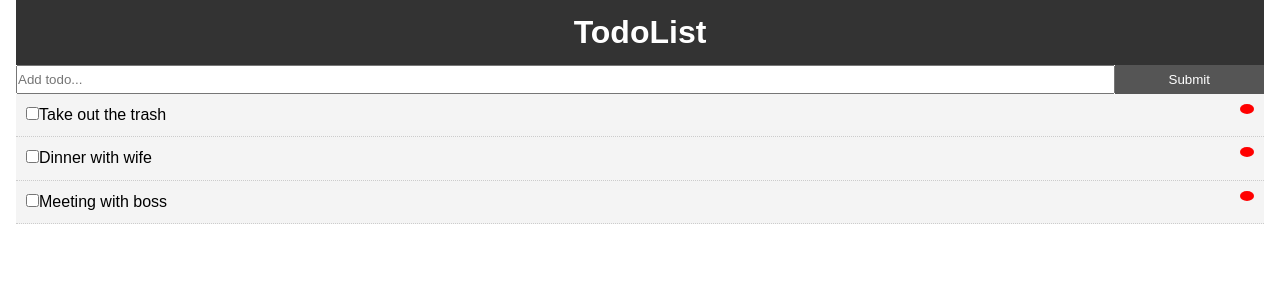
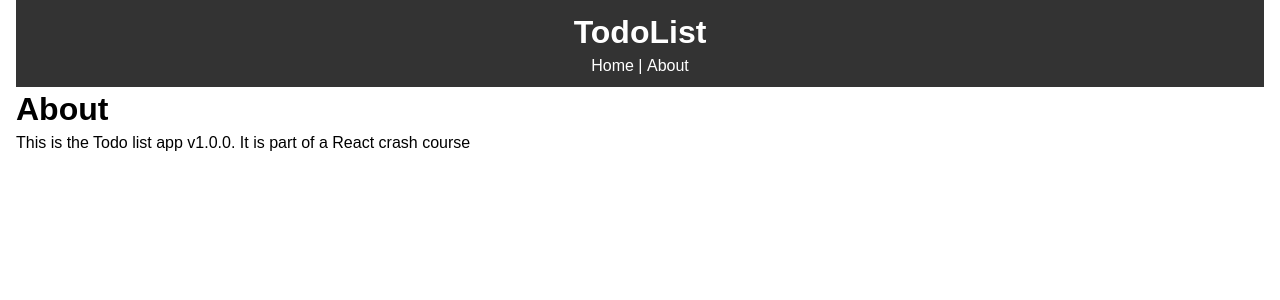
Before and after one commit to daveramai/react-crash-course, a React (Create React App) app in the folder crash-course-app/: page /about in a window 1280 px wide. Shown: the top 300 px of the page. Built offline with nearby package versions, Linux system fonts and the light colour scheme.

Commit message:
Instaled React Router and added About and home routes

```diff
--- a/crash-course-app/package.json
+++ b/crash-course-app/package.json
@@ -8,6 +8,7 @@
     "@testing-library/user-event": "^7.1.2",
     "react": "^16.13.1",
     "react-dom": "^16.13.1",
+    "react-router-dom": "^5.2.0",
     "react-scripts": "3.4.1",
     "uuid": "^8.1.0"
   },
--- a/crash-course-app/src/App.js
+++ b/crash-course-app/src/App.js
@@ -1,8 +1,11 @@
 import React from 'react';
 import './App.css';
+// React router
+import { BrowserRouter as Router, Route } from 'react-router-dom';
 import Todos from './components/Todos';
 import Header from './components/layout/Header';
 import Addtodo from './components/AddTodo';
+import About from './components/pages/About';
 import {v1 as uuid} from "uuid";
 
 class App extends React.Component {
@@ -67,20 +70,33 @@ class App extends React.Component {
     this.setState({todos: [...this.state.todos, newTodo] });
   }
 
+
   render() {
     // test access to state using chrome tools
     //console.log(this.state.todos)
     return (
+      // If we want to use router we have to wrap this with Router
+      <Router>
         <div className="App">
           <div className="container">
               <Header />
+              {/* ROUTE #1: We have to use a render prop for Router since its multiple components being routed here
+                  Also: exact was used to separate / from /about (like a grep function)
+              */}
+              <Route exact path="/" render={ props => (
+                <React.Fragment>
                     <Addtodo addTodo={this.AddTodo} />
                     {/* Add comment using CTRL+/ */}
                     {/* renders the todos component and pass state to it */}
                     {/* d. added ToggleComplete as a function to receive the value from Todos.js see step c. */}
                     <Todos todos={this.state.todos} markComplete={ this.ToggleComplete } delTodo={ this.DeleteTodo } />
+                </React.Fragment>
+              )} />
+              {/* Route #2: We use a component prop since the about is a single component here */}
+               <Route path="/about" component={About} />
           </div>
         </div>
+      </Router>
     );
   }
 
--- a/crash-course-app/src/components/layout/Header.js
+++ b/crash-course-app/src/components/layout/Header.js
@@ -1,9 +1,15 @@
 import React from 'react';
+// this import is needed since we cannot use A tags for router
+import { Link } from 'react-router-dom';
 
 function Header() {
     return (
         <header style={headerStyle}>
             <h1>TodoList</h1>
+            {/* use the Router Link here */}
+            <Link style={linkStyle} to="/">Home</Link>
+            &nbsp;|&nbsp;
+            <Link style={linkStyle} to="/about">About</Link>
         </header>
     )
 } //end function
@@ -15,4 +21,9 @@ const headerStyle = {
     padding: '10px'
   }
 
+  const linkStyle = {
+      color: '#fff',
+      textDecoration: 'none'
+  }
+
 export default Header;
--- /dev/null
+++ b/crash-course-app/src/components/pages/About.js
@@ -0,0 +1,16 @@
+import React from 'react'
+
+function About() {
+    return (
+        // <div>
+
+        // </div>
+        // Ghost element - doesn't show in the DOM but we need it if not using an HTML element like DIV etc.
+        <React.Fragment>
+            <h1>About</h1>
+            <p>This is the Todo list app v1.0.0. It is part of a React crash course</p>
+        </React.Fragment>
+    )
+}
+
+export default About;
```
Also changed, not shown: 1 other file (tests, documents, lock files or other folders). Lines whose indentation alone changed are shown as unchanged.
